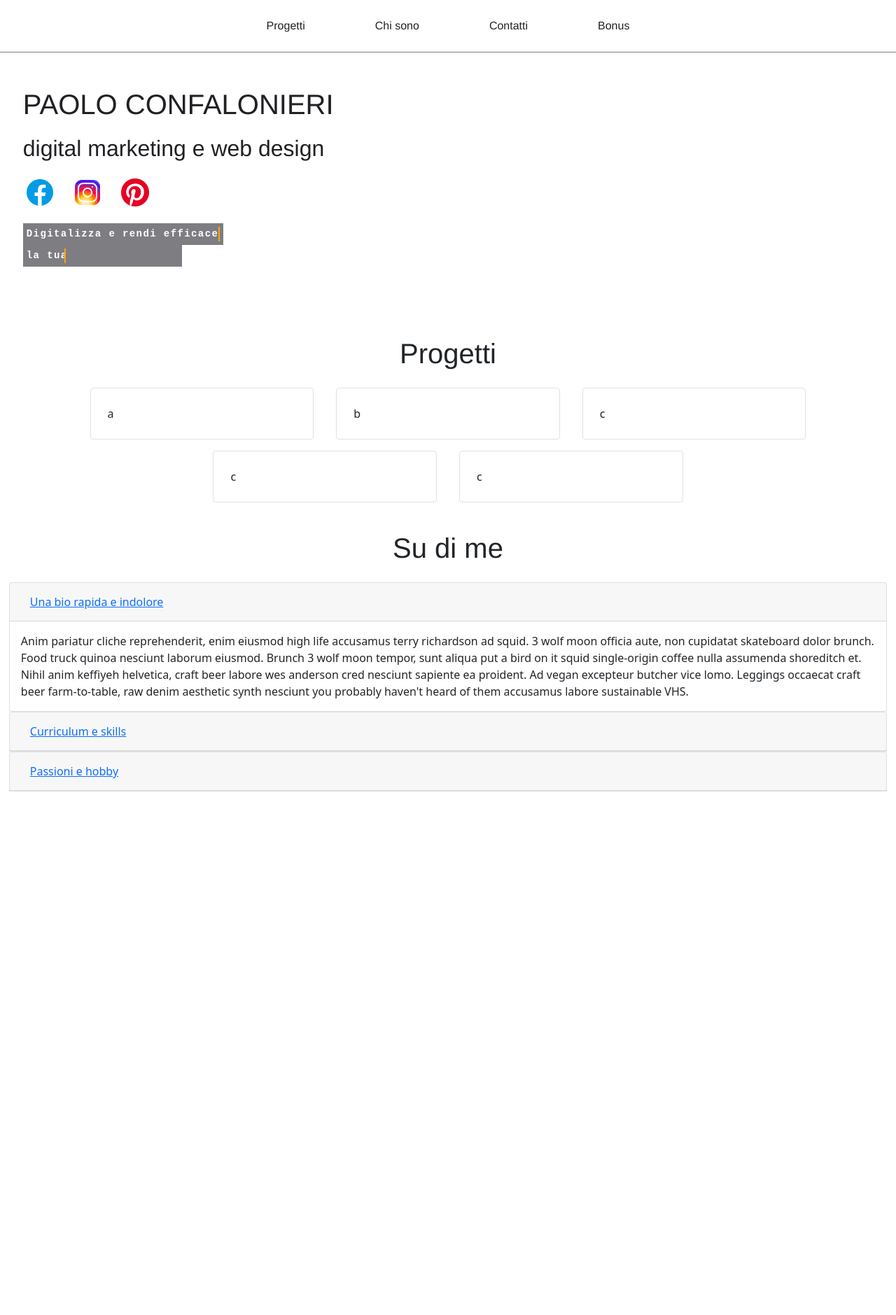
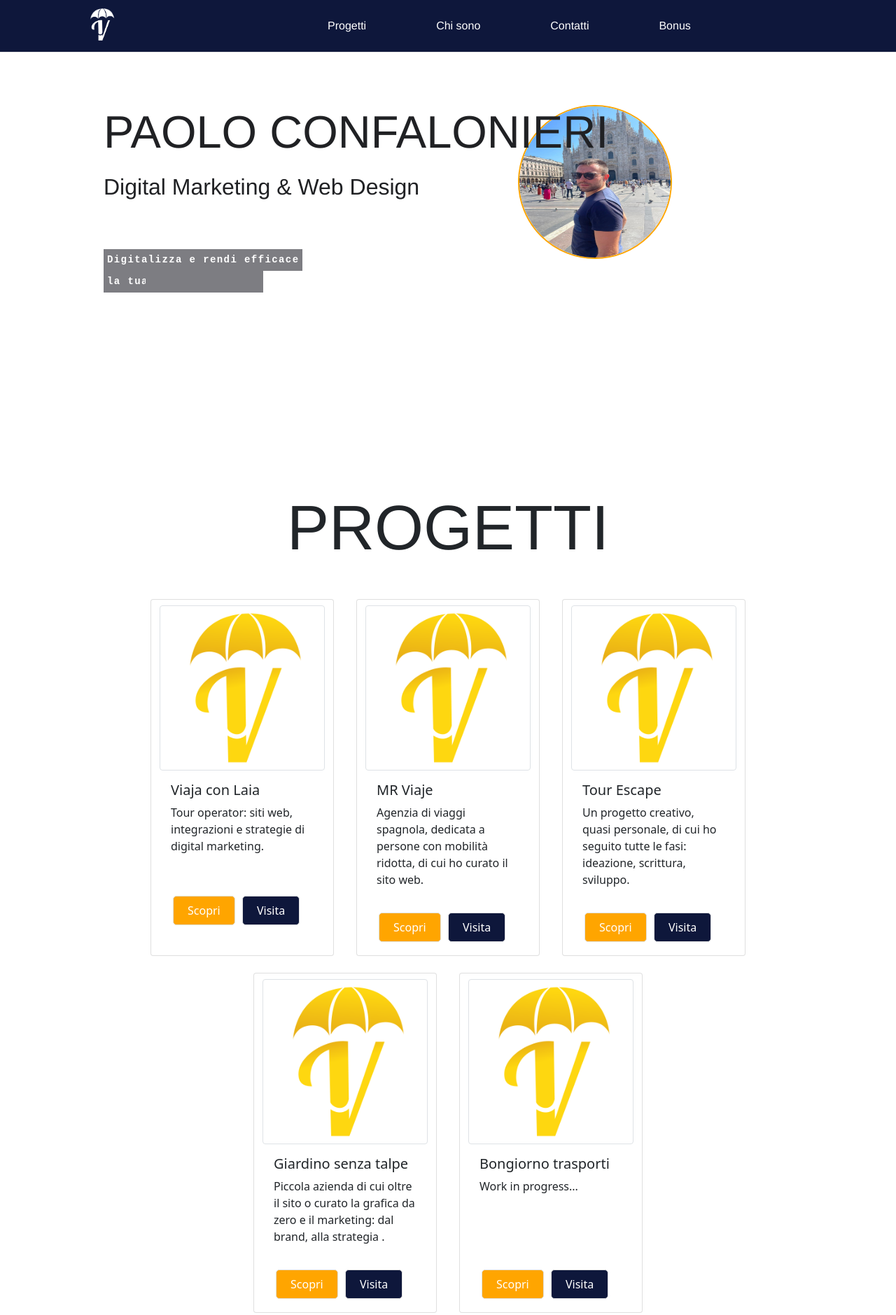
Before and after one commit to AlkyePaul/impact2start, a plain HTML site: page index.html in a window 1280 px wide. Shown: the top 1879 px of the page at 70% size. Before the commit the page ends 1155 px from the top, so only its background shows below. Drawn offline with nearby package versions, Linux system fonts and the light colour scheme.

Commit message:
last work 17-5-24
ultimi lavori fatti prima del weekend a roses

```diff
--- /dev/null
+++ b/buttons.scss
@@ -0,0 +1,27 @@
+@import "config";
+.btn {
+    display:inline-block;
+    border-radius: 5px;
+    padding: 8px 20px;
+    margin:3px;
+    border-color:$border-color;
+
+    &:hover {
+        transform: scale(0.97);
+        border-color: $secondary-color;
+    }
+
+
+&-primary {
+background-color: $primary-color;
+}
+
+
+&-primary:hover { background-color:$btn-hover-color;}
+
+
+&-secondary {
+    background-color: $secondary-color;
+}
+&-secondary:hover {background-color:$btn-hover-color;}
+}
--- a/config.scss
+++ b/config.scss
@@ -2,8 +2,10 @@ $font-body:Verdana, Geneva, Tahoma, sans-serif;
 $font-titles:'Franklin Gothic Medium', 'Arial Narrow', Arial, sans-serif;
 
 $back-color: white;
-$primary-color:green;
+$back-color-2:#0E173B;
+$primary-color:#0E173B;
 $secondary-color:orange;
 $dark-text:rgb(32, 33, 36);;
 $light-text:white;
-$border-color:grey;
+$border-color:#E0E0E0;
+$btn-hover-color: rgb(32, 35, 31);
--- a/index.html
+++ b/index.html
@@ -12,6 +12,7 @@
 <body>
 
 <header class="menu-container">
+  <img class="logo" src="./media/LOGO BIANCO.png" width="50" height="50"/>
   <nav class="menu-desktop no-mobile">
     <menu class="menu-desktop no-mobile">
         <li class="item-menu-desktop"> <a href="/#">Progetti </a></li>
@@ -44,17 +45,17 @@
       <source src="./media/blackastract1.mp4" type="video/mp4">
     </video>
   </div> -->
+  <div class='social'> <img src="./media/myass.jpg" height="220" width="220" class="ritratto"/>
   <div class="hero-content">
     <h1 class="header-title"> PAOLO CONFALONIERI</h1>
-    <h2>digital marketing e web design</h2>
-    <div class="social-icons">
+    <h2>Digital Marketing & Web Design</h2>
+    <!--<div class="social-icons">
       <div class='social'><img src='./media/fb.png' /></div>
 
       <div class='social'><img src='./media/ig.png' /></div>
 
-      <div class='social'><img src='./media/pin.png' /></div>
+</div>-->
     </div>
-
     <div class='CTA typewriter1'>
       <p id="typewriter1" class="typewriter-text">Digitalizza e rendi efficace</p>
     </div>
@@ -67,58 +68,106 @@
 </header>
 
 <article id="progetti" class="row justify-content-center section">
-  <h1> Progetti</h1>
-  <div class="col-3 mb-3 rounded mx-3 p-4 border"> a </div>
-  <div class="col-3 mb-3 rounded mx-3 p-4 border"> b</div>
-  <div class="col-3 mb-3 rounded mx-3 p-4 border"> c</div>
-  <div class="col-3 mb-3 rounded mx-3 p-4 border"> c</div>
-  <div class="col-3 mb-3 rounded mx-3 p-4 border"> c</div>
+  <h2 class="mb-5"> PROGETTI</h2>
+
+  <div class="col-md-3 col-7 col-sm-5 mb-4 mx-3 card">
+    <img src="/impact2start/media/VIAJA CON LAIA DEF.png" class="card-img-top border rounded mt-2" alt="LOGO VIAJA CON LAIA ">
+    <div class="card-body card-body-text">
+      <h5 class="card-title">Viaja con Laia</h5>
+      <p class="card-text">Tour operator: siti web, integrazioni e strategie di digital marketing.</p>
+    </div>
+    <div class="card-body">
+      <a href="#" class="btn btn-secondary">Scopri</a>
+      <a href="https://viajaconlaia.com/" class="btn btn-primary">Visita</a>
+    </div>
+  </div>
+
+  <div class="col-md-3 col-7 col-sm-5 mb-4 mx-3 card">
+    <img src="/impact2start/media/VIAJA CON LAIA DEF.png" class="card-img-top border rounded mt-2" alt="LOGO VIAJA CON LAIA ">
+    <div class="card-body card-body-text">
+      <h5 class="card-title">MR Viaje</h5>
+      <p class="card-text">Agenzia di viaggi spagnola, dedicata a persone con mobilità ridotta, di cui ho curato il sito web.</p>
+    </div>
+    <div class="card-body">
+      <a href="#" class="btn btn-secondary">Scopri</a>
+      <a href="https://viajaconlaia.com/" class="btn btn-primary">Visita</a>
+    </div>
+  </div>
+
+  <div class="col-md-3 col-7 col-sm-5 mb-4 mx-3 card">
+    <img src="/impact2start/media/VIAJA CON LAIA DEF.png" class="card-img-top border rounded mt-2" alt="LOGO VIAJA CON LAIA ">
+    <div class="card-body card-body-text">
+      <h5 class="card-title">Tour Escape</h5>
+      <p class="card-text">Un progetto creativo, quasi personale, di cui ho seguito tutte le fasi: ideazione, scrittura, sviluppo.</p>
+    </div>
+    <div class="card-body">
+      <a href="#" class="btn btn-secondary">Scopri</a>
+      <a href="https://tourescapegame.com/" class="btn btn-primary">Visita</a>
+    </div>
+  </div>
+
+  <div class="col-md-3 col-7 col-sm-5 mb-4 mx-3 card">
+    <img src="/impact2start/media/VIAJA CON LAIA DEF.png" class="card-img-top border rounded mt-2" alt="LOGO VIAJA CON LAIA ">
+    <div class="card-body card-body-text">
+      <h5 class="card-title">Giardino senza talpe</h5>
+      <p class="card-text">Piccola azienda di cui oltre il sito o curato la grafica da zero e il marketing: dal brand, alla strategia .</p>
+    </div>
+    <div class="card-body">
+      <a href="#" class="btn btn-secondary">Scopri</a>
+      <a href="https://giardinosenzatalpe.it/" class="btn btn-primary">Visita</a>
+    </div>
+  </div>
+
+  <div class="col-md-3 col-7 col-sm-5 mb-4 mx-3 card">
+    <img src="/impact2start/media/VIAJA CON LAIA DEF.png" class="card-img-top border rounded mt-2" alt="LOGO VIAJA CON LAIA ">
+    <div class="card-body card-body-text">
+      <h5 class="card-title">Bongiorno trasporti</h5>
+      <p class="card-text">Work in progress...</p>
+    </div>
+    <div class="card-body">
+      <a href="#" class="btn btn-secondary">Scopri</a>
+      <a href="https://giardinosenzatalpe.it/" class="btn btn-primary">Visita</a>
+    </div>
+  </div>
 </article>
 
 <article id="chisono" class="section chisono">
-  <h1> Su di me</h1>
+  <h2 class="mb-5"> Su di me</h2>
 
-  <div id="accordion">
-    <div class="card">
-      <div class="card-header" id="headingOne">
-        <h5 class="mb-0">
-          <button class="btn btn-link" data-toggle="collapse" data-target="#collapseOne" aria-expanded="false" aria-controls="collapseOne">
-           Una bio rapida e indolore
-          </button>
-        </h5>
-      </div>
-
-      <div id="collapseOne" class="collapse show" aria-labelledby="headingOne" data-parent="#accordion">
-        <div class="card-body">
-          Anim pariatur cliche reprehenderit, enim eiusmod high life accusamus terry richardson ad squid. 3 wolf moon officia aute, non cupidatat skateboard dolor brunch. Food truck quinoa nesciunt laborum eiusmod. Brunch 3 wolf moon tempor, sunt aliqua put a bird on it squid single-origin coffee nulla assumenda shoreditch et. Nihil anim keffiyeh helvetica, craft beer labore wes anderson cred nesciunt sapiente ea proident. Ad vegan excepteur butcher vice lomo. Leggings occaecat craft beer farm-to-table, raw denim aesthetic synth nesciunt you probably haven't heard of them accusamus labore sustainable VHS.
+  <div class="accordion" id="accordionExample">
+    <div class="accordion-item">
+      <h2 class="accordion-header">
+        <button class="accordion-button" type="button" data-bs-toggle="collapse" data-bs-target="#collapseOne" aria-expanded="false" aria-controls="collapseOne">
+         Una bio breve e indolore
+        </button>
+      </h2>
+      <div id="collapseOne" class="accordion-collapse collapse show" data-bs-parent="#accordionExample">
+        <div class="accordion-body">
+          <strong>This is the first item's accordion body.</strong> It is shown by default, until the collapse plugin adds the appropriate classes that we use to style each element. These classes control the overall appearance, as well as the showing and hiding via CSS transitions. You can modify any of this with custom CSS or overriding our default variables. It's also worth noting that just about any HTML can go within the <code>.accordion-body</code>, though the transition does limit overflow.
         </div>
       </div>
     </div>
-    <div class="card">
-      <div class="card-header" id="headingTwo">
-        <h5 class="mb-0">
-          <button class="btn btn-link collapsed" data-toggle="collapse" data-target="#collapseTwo" aria-expanded="false" aria-controls="collapseTwo">
-            Curriculum e skills
-          </button>
-        </h5>
-      </div>
-      <div id="collapseTwo" class="collapse" aria-labelledby="headingTwo" data-parent="#accordion">
-        <div class="card-body">
-          Anim pariatur cliche reprehenderit, enim eiusmod high life accusamus terry richardson ad squid. 3 wolf moon officia aute, non cupidatat skateboard dolor brunch. Food truck quinoa nesciunt laborum eiusmod. Brunch 3 wolf moon tempor, sunt aliqua put a bird on it squid single-origin coffee nulla assumenda shoreditch et. Nihil anim keffiyeh helvetica, craft beer labore wes anderson cred nesciunt sapiente ea proident. Ad vegan excepteur butcher vice lomo. Leggings occaecat craft beer farm-to-table, raw denim aesthetic synth nesciunt you probably haven't heard of them accusamus labore sustainable VHS.
+    <div class="accordion-item">
+      <h2 class="accordion-header">
+        <button class="accordion-button collapsed" type="button" data-bs-toggle="collapse" data-bs-target="#collapseTwo" aria-expanded="false" aria-controls="collapseTwo">
+          Curriculum e skills
+        </button>
+      </h2>
+      <div id="collapseTwo" class="accordion-collapse collapse" data-bs-parent="#accordionExample">
+        <div class="accordion-body">
+          <strong>This is the second item's accordion body.</strong> It is hidden by default, until the collapse plugin adds the appropriate classes that we use to style each element. These classes control the overall appearance, as well as the showing and hiding via CSS transitions. You can modify any of this with custom CSS or overriding our default variables. It's also worth noting that just about any HTML can go within the <code>.accordion-body</code>, though the transition does limit overflow.
         </div>
       </div>
     </div>
-    <div class="card">
-      <div class="card-header" id="headingThree">
-        <h5 class="mb-0">
-          <button class="btn btn-link collapsed" data-toggle="collapse" data-target="#collapseThree" aria-expanded="false" aria-controls="collapseThree">
-            Passioni e hobby
-          </button>
-        </h5>
-      </div>
-      <div id="collapseThree" class="collapse" aria-labelledby="headingThree" data-parent="#accordion">
-        <div class="card-body">
-          Anim pariatur cliche reprehenderit, enim eiusmod high life accusamus terry richardson ad squid. 3 wolf moon officia aute, non cupidatat skateboard dolor brunch. Food truck quinoa nesciunt laborum eiusmod. Brunch 3 wolf moon tempor, sunt aliqua put a bird on it squid single-origin coffee nulla assumenda shoreditch et. Nihil anim keffiyeh helvetica, craft beer labore wes anderson cred nesciunt sapiente ea proident. Ad vegan excepteur butcher vice lomo. Leggings occaecat craft beer farm-to-table, raw denim aesthetic synth nesciunt you probably haven't heard of them accusamus labore sustainable VHS.
+    <div class="accordion-item">
+      <h2 class="accordion-header">
+        <button class="accordion-button collapsed" type="button" data-bs-toggle="collapse" data-bs-target="#collapseThree" aria-expanded="false" aria-controls="collapseThree">
+          Fun facts e altre cose
+        </button>
+      </h2>
+      <div id="collapseThree" class="accordion-collapse collapse" data-bs-parent="#accordionExample">
+        <div class="accordion-body">
+          <strong>This is the third item's accordion body.</strong> It is hidden by default, until the collapse plugin adds the appropriate classes that we use to style each element. These classes control the overall appearance, as well as the showing and hiding via CSS transitions. You can modify any of this with custom CSS or overriding our default variables. It's also worth noting that just about any HTML can go within the <code>.accordion-body</code>, though the transition does limit overflow.
         </div>
       </div>
     </div>
@@ -146,6 +195,13 @@
   function showDelayed() {
     document.getElementById("typewriter-div2").style.display="block";
   }
+
+  const typewriterOff = setTimeout(typeOff, 4250);
+
+  function typeOff() {
+    document.getElementById("typewriter1").style.border="none";
+  }
+
   </script>
 
 <script src="https://cdn.jsdelivr.net/npm/bootstrap@5.3.3/dist/js/bootstrap.bundle.min.js"></script>
--- a/styles.scss
+++ b/styles.scss
@@ -1,4 +1,5 @@
 @import "config";
+@import "buttons";
 
 *{
     margin:0;
@@ -13,14 +14,15 @@ a{
 }
 
 .page-content{
-    margin:0% 1%;
+    margin:0% auto;
+
 }
 
 
 .menu-container{
     display: block;
     position: fixed;
-    background-color: $back-color;
+    background-color: $back-color-2;
     top:0px;
     height: 75px;
     width: 100%;
@@ -29,10 +31,11 @@ a{
 
 .menu-desktop{
             display:flex;
-            justify-content:space-around;
+            justify-content:right;
+            padding-right: 10%;
             a{
                 text-decoration: none;
-                color: $dark-text
+                color: $light-text
             }
 
             li{
@@ -54,7 +57,7 @@ a{
             right: 80px;
             z-index: 1000;
             font-size: 15px; /* Dimensione dell'icona */
-            color:$dark-text;
+            color:$light-text;
             text-align: center;
 
 
@@ -65,6 +68,7 @@ a{
 
           .dropdown-menu{
             display:none;
+            border:1px solid $border-color;
           }
 
           .hamburger:hover .dropdown-menu{
@@ -72,13 +76,12 @@ a{
             cursor: pointer;
             position: fixed;
             right:30px;
-            background-color:$primary-color;
+            background-color:$back-color-2;
 
             z-index: 1000;
                         .dropdown-item-mobile{
                             list-style: none;
-                            margin-right: 0px auto;
-                            border-bottom: 1px white solid;
+                          margin-right: 0px auto;
                             font-size: 1rem;
                             text-indent: 1px;
                             letter-spacing: 1px;
@@ -90,24 +93,39 @@ a{
                         }}
   }
 }
-
+.logo{
+  background-color: $back-color-2;
+  position: fixed;
+  top: 10px;
+  left: 120px;
+}
 .hero-banner {
-    height: fit-content;
-    padding-bottom:50px;
-    margin-top: 75px;
+    min-height: fit-content;
+    height: 600PX;
+    margin-top: 100px;
     color:$dark-text;
 
     video{position:absolute;
         min-width: 100%;
         height: 400px;
     z-index: -1;}
+
+    .ritratto{
+      z-index: -1;
+      border-radius: 500px;
+      border: 2px solid $secondary-color;
+    }
     .hero-content {
+
+      h1{ font-size: 65px;
+      }
         padding: 50px 20px;
 
         h1,h2, .social-icons{
             margin-bottom: 20px;
         }
-        .social{margin-right: 20px;}
+        .social{margin-right: 20px;
+        padding: 20px 0px;}
 
 
 
@@ -122,7 +140,7 @@ a{
     width: fit-content;
     height:auto;
     padding: 5px;
-    margin:auto 0;
+    margin:auto 20px;
     text-align: center;
     font-weight: bold;
     background-color: #19192390;
@@ -134,7 +152,7 @@ a{
     font-size: 14px;
     text-align: left;
     overflow: hidden; /* Ensures the content is not revealed until the animation */
-    border-right: .15em solid orange; /* The typwriter cursor */
+    border-right: .15em solid $secondary-color; /* The typwriter cursor */
     white-space: nowrap; /* Keeps the content on a single line */
     margin: 0; /* Gives that scrolling effect as the typing happens */
     letter-spacing: .1em; /* Adjust as needed */
@@ -148,13 +166,9 @@ a{
     display: none;
 }
   #typewriter2{
-    animation:typing 4s steps(50, end),blink-caret .75s step-end 4.5s;}
+    animation:typing 4s steps(50, end),blink-caret .75s step-end infinite;}
     animation-delay: 4s;
 
-@keyframes  hideit {
-        0% { opacity: 0; }
-        100% { opacity: 0; }
-}
   /* The typing effect */
   @keyframes typing {
     from { width: 0 }
@@ -170,9 +184,23 @@ a{
 
 }
 
-article h1 {
+article  {
+  h2{
     text-align: center;
     margin: 25px auto;
+  font-size: 90px;}
+
+  .progetti-item{
+    width: 200px;
+    height: 200px;
+    display: flex;
+    flex-direction: column;
+    align-items: center;
+    justify-content: center;
+  }
+.card-body-text{
+  min-height: 160px;
+}
 }
 
 footer{
@@ -180,11 +208,53 @@ footer{
 }
 
 /* responsive design*/
+@media only screen and (min-width:1060px) {
+  .page-content{
+    width: 80%;
+  .hero-banner{
+    .ritratto{
+        position: absolute;
+        right: 25%;
+        top: 150px;
+      }
+    }
+  }
+.mobile-only {display: none;}
+  }
+  @media only screen and (min-width:960px) and (max-width:1060px){
 
+  .page-content {
+    width: 80%;
+  }
 .mobile-only {display: none;}
+}
+.ritratto{
+  position: absolute;
+  right: 15%;
+  top: 150px;
+}
 
 @media only screen and (max-width: 960px) {
-    .no-mobile{display:none !important;}
+    .no-mobile{display:none!important;}
+
+    .page-content{
+      width: 95%;
+    }
 
     .mobile-only {display:block;}
+    .ritratto{
+     display: none;
+    }
 }
+
+@media only screen and (max-width: 760px){
+article {
+  h2{
+    font-size: 70px;
+  }
+}
+.mobile-only {display:block;}
+.ritratto{
+ display: none;
+}
+}
```
Also changed, not shown: buttons.css (added), media/LOGO BIANCO.png (added), media/VIAJA CON LAIA DEF.png (added), styles.css.
